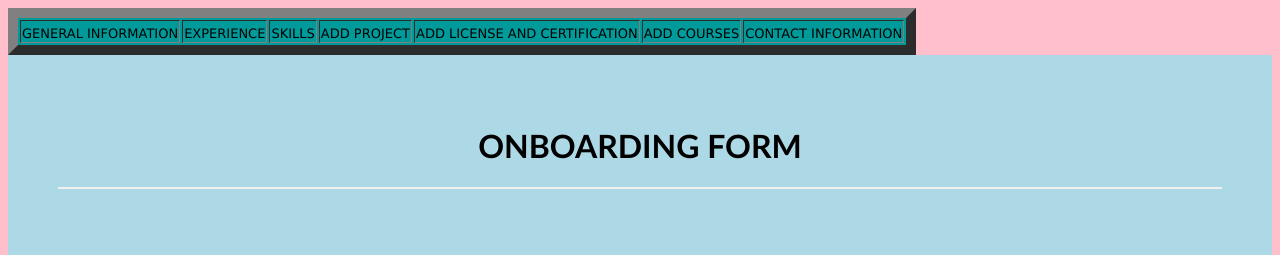
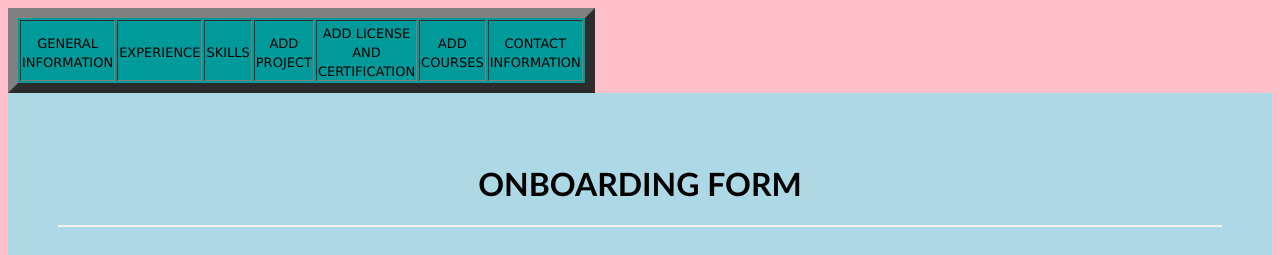
Before and after one commit to Saumyaptl/onboardingform, a website: page public/index.html in a window 1280 px wide. Shown: the top 255 px of the page. Drawn offline with Linux system fonts and the light colour scheme.

Commit message:
Update index.html

```diff
--- a/public/index.html
+++ b/public/index.html
@@ -104,7 +104,7 @@
 
 <body>
   <nav style ="text-align: center;" class="topnav" id="myTopnav" >
-    <table id="information " border="10"  bgcolor=" #009a9a">
+    <table id="information " border="10" width="100em" bgcolor=" #009a9a">
       <tr>
         <td>
           <a href="#generalinformation" style="text-decoration:none">
```
